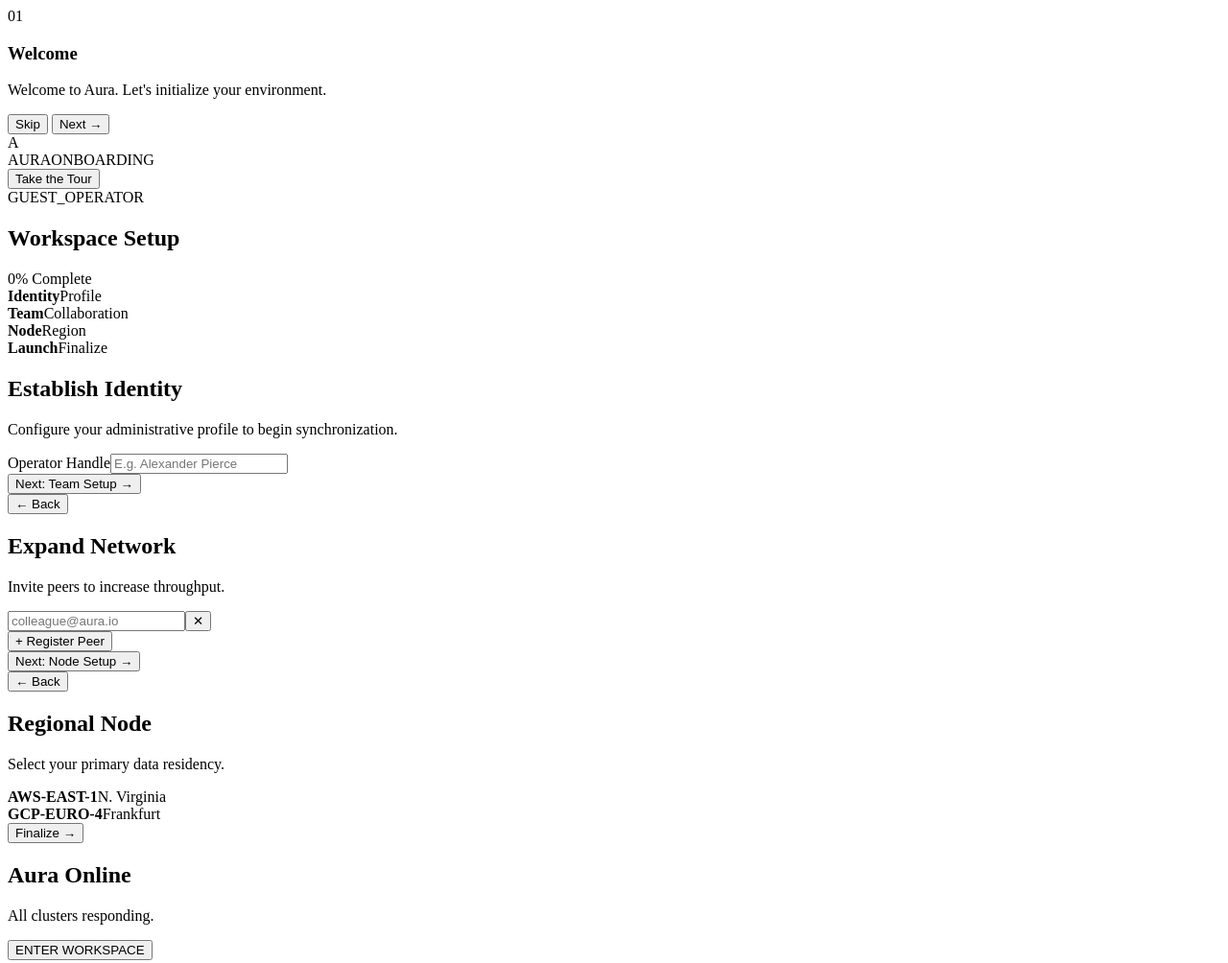
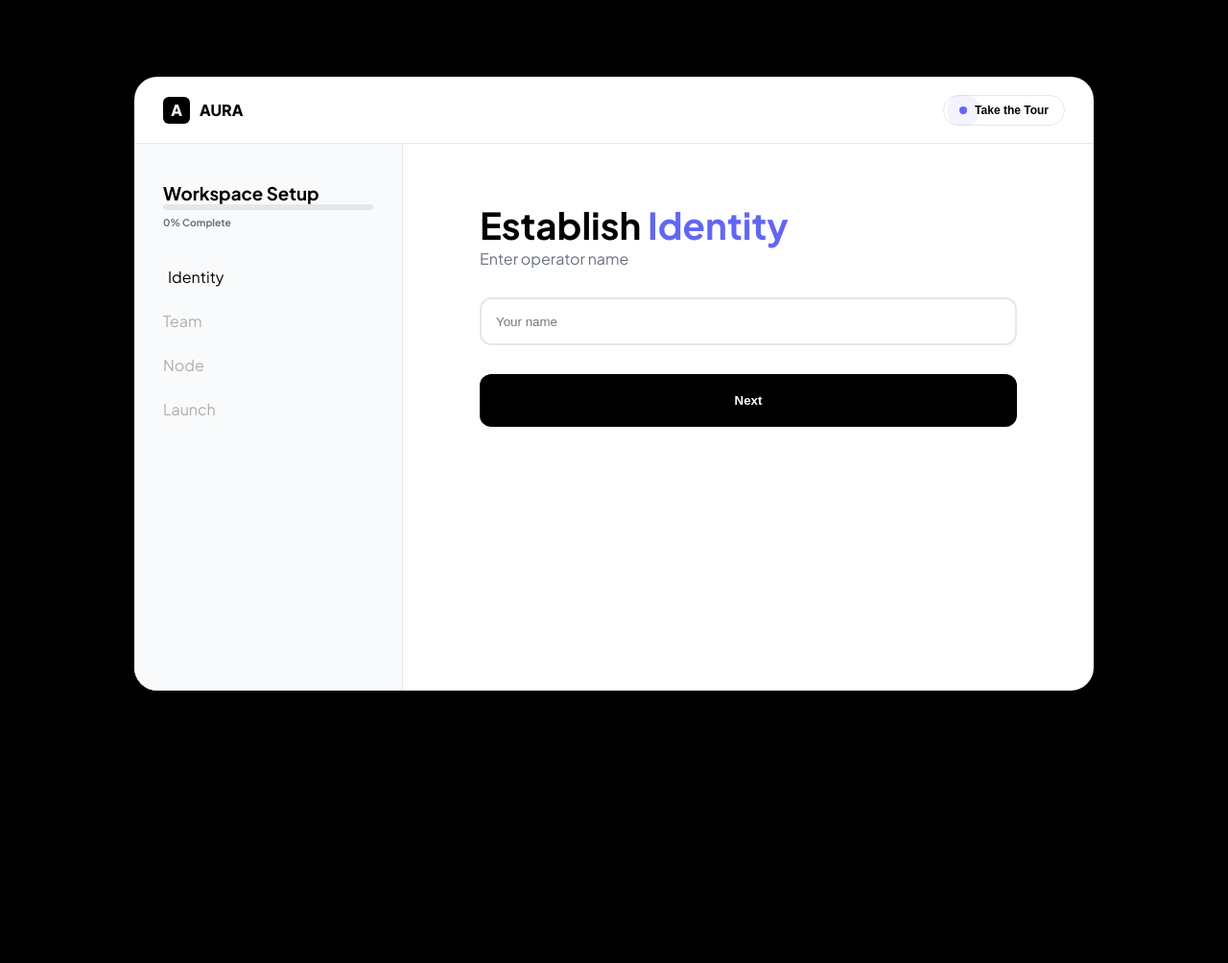
Before and after one commit to Anjumunnisa939/unify-labs-practice, a plain HTML site: page Day-10/index.html in a window 1280 px wide. Shown: the whole page at 96% size. After the commit the page ends 800 px from the top, so only its background shows below. Drawn offline with Linux system fonts and the light colour scheme.

Commit message:
🚀 Day 10 - index.html - 00:02:25

```diff
--- a/Day-10/index.html
+++ b/Day-10/index.html
@@ -1,59 +1,140 @@
+<!DOCTYPE html>
+<html lang="en">
+<head>
+  <meta charset="UTF-8" />
+  <meta name="viewport" content="width=device-width, initial-scale=1.0" />
+  <title>Aura Onboarding</title>
 
-    <!-- KINETIC TOUR PORTAL -->
+  <!-- CSS FILE -->
+  <link rel="stylesheet" href="style.css">
+
+  <!-- GOOGLE FONTS -->
+  <link href="https://fonts.googleapis.com/css2?family=Plus+Jakarta+Sans:wght@400;500;600;700;800&family=JetBrains+Mono:wght@500;700&display=swap" rel="stylesheet">
+</head>
+
+<body>
+
+<!-- TOUR OVERLAY -->
 <div id="tour-portal" class="tour-dim">
-        <div id="spotlight-layer" class="spotlight"></div>
-        <div id="tour-guide" class="guide-tooltip">
-            <div class="g-inner">
-                <header class="g-header"><span id="g-step-idx">01</span><h3 id="g-title">Welcome</h3></header>
-                <div class="g-body"><p id="g-text">Welcome to Aura. Let's initialize your environment.</p></div>
-                <footer class="g-footer">
-                    <button class="g-skip" onclick="Tour.end()">Skip</button>
-                    <button class="g-next" id="tour-next-btn" onclick="Tour.next()">Next &rarr;</button>
-                </footer>
-            </div>
+  <div class="guide-tooltip">
+    <h3 id="g-title">Welcome</h3>
+    <p id="g-text">This is Aura onboarding tour.</p>
+    <button onclick="Tour.end()">Close</button>
   </div>
 </div>
 
 <div class="aura-shell">
+
+  <!-- HEADER -->
   <header class="aura-header">
-            <div class="a-brand"><div class="a-logo">A</div><span>AURA<span>ONBOARDING</span></span></div>
+    <div class="a-brand">
+      <div class="a-logo">A</div>
+      <span>AURA</span>
+    </div>
+
     <div class="a-actions">
-                <button class="a-btn-tour" onclick="Tour.start()"><div class="a-pulse"></div> Take the Tour</button>
-                <div class="a-user"><span id="op-badge">GUEST_OPERATOR</span><div class="a-avatar"></div></div>
+      <button class="a-btn-tour" onclick="Tour.start()">
+        <div class="a-pulse"></div>
+        Take the Tour
+      </button>
     </div>
   </header>
 
+  <!-- CONTENT -->
   <main class="aura-content">
+
+    <!-- SIDEBAR -->
     <aside class="aura-sidebar">
-                <div class="s-header"><h2>Workspace Setup</h2><div class="s-progress"><div class="s-p-bar"><div class="s-p-fill" id="f-progress"></div></div><span id="p-label">0% Complete</span></div></div>
+      <h3>Workspace Setup</h3>
+
+      <div class="s-p-bar">
+        <div class="s-p-fill" id="progress"></div>
+      </div>
+      <span id="p-label">0% Complete</span>
+
       <nav class="s-nav">
-                    <div class="s-item active" data-step="1"><div class="s-dot"></div><div class="s-text"><strong>Identity</strong><span>Profile</span></div></div>
-                    <div class="s-item" data-step="2"><div class="s-dot"></div><div class="s-text"><strong>Team</strong><span>Collaboration</span></div></div>
-                    <div class="s-item" data-step="3"><div class="s-dot"></div><div class="s-text"><strong>Node</strong><span>Region</span></div></div>
-                    <div class="s-item" data-step="4"><div class="s-dot"></div><div class="s-text"><strong>Launch</strong><span>Finalize</span></div></div>
+        <div class="s-item active">Identity</div>
+        <div class="s-item">Team</div>
+        <div class="s-item">Node</div>
+        <div class="s-item">Launch</div>
       </nav>
     </aside>
 
+    <!-- STAGE -->
     <section class="aura-stage">
-                <div class="pane active" id="pane-1">
-                    <div class="p-intro"><h1>Establish <span>Identity</span></h1><p>Configure your administrative profile to begin synchronization.</p></div>
-                    <div class="f-group"><label>Operator Handle</label><input type="text" id="op-name" placeholder="E.g. Alexander Pierce"></div>
-                    <footer class="p-footer"><button class="btn-continue" onclick="Flow.next()">Next: Team Setup &rarr;</button></footer>
+
+      <div class="pane active">
+        <div class="p-intro">
+          <h1>Establish <span>Identity</span></h1>
+          <p>Enter operator name</p>
         </div>
-                <div class="pane" id="pane-2">
-                    <div class="p-intro"><button class="btn-back" onclick="Flow.back()">&larr; Back</button><h1>Expand <span>Network</span></h1><p>Invite peers to increase throughput.</p></div>
-                    <div class="t-list" id="t-list"><div class="t-row"><input type="email" placeholder="colleague@aura.io"><button class="t-rem">✕</button></div></div>
-                    <button class="t-add" onclick="Flow.add()">+ Register Peer</button>
-                    <footer class="p-footer"><button class="btn-continue" onclick="Flow.next()">Next: Node Setup &rarr;</button></footer>
+
+        <input type="text" placeholder="Your name" />
+        <button class="btn-continue" onclick="Flow.next()">Next</button>
       </div>
-                <div class="pane" id="pane-3">
-                    <div class="p-intro"><button class="btn-back" onclick="Flow.back()">&larr; Back</button><h1>Regional <span>Node</span></h1><p>Select your primary data residency.</p></div>
-                    <div class="n-grid"><div class="n-card active"><strong>AWS-EAST-1</strong><span>N. Virginia</span></div><div class="n-card"><strong>GCP-EURO-4</strong><span>Frankfurt</span></div></div>
-                    <footer class="p-footer"><button class="btn-continue" onclick="Flow.next()">Finalize &rarr;</button></footer>
+
+      <div class="pane">
+        <div class="p-intro">
+          <h1>Team <span>Setup</span></h1>
         </div>
-                <div class="pane" id="pane-4">
-                    <div class="p-launch"><div class="l-orb"></div><h1>Aura <span>Online</span></h1><p>All clusters responding.</p><button class="btn-launch" onclick="location.reload()">ENTER WORKSPACE</button></div>
+        <button class="btn-continue" onclick="Flow.next()">Next</button>
       </div>
+
+      <div class="pane">
+        <div class="p-intro">
+          <h1>Select <span>Node</span></h1>
+        </div>
+        <button class="btn-continue" onclick="Flow.next()">Next</button>
+      </div>
+
+      <div class="pane">
+        <div class="p-launch">
+          <div class="l-orb"></div>
+          <h1>Aura <span>Online</span></h1>
+        </div>
+      </div>
+
     </section>
+
   </main>
 </div>
+
+<!-- JS (INSIDE HTML AS REQUESTED) -->
+<script>
+  const panes = document.querySelectorAll('.pane');
+  const steps = document.querySelectorAll('.s-item');
+  const progress = document.getElementById('progress');
+  const label = document.getElementById('p-label');
+
+  let step = 0;
+
+  const Flow = {
+    next() {
+      if (step < panes.length - 1) {
+        panes[step].classList.remove('active');
+        steps[step].classList.remove('active');
+
+        step++;
+
+        panes[step].classList.add('active');
+        steps[step].classList.add('active');
+
+        const percent = Math.round((step / (panes.length - 1)) * 100);
+        progress.style.width = percent + '%';
+        label.textContent = percent + '% Complete';
+      }
+    }
+  };
+
+  const Tour = {
+    start() {
+      document.getElementById('tour-portal').style.display = 'block';
+    },
+    end() {
+      document.getElementById('tour-portal').style.display = 'none';
+    }
+  };
+</script>
+
+</body>
+</html>
--- a/Day-10/style.css
+++ b/Day-10/style.css
@@ -1,59 +1,228 @@
+:root{
+  --primary:#000;
+  --brand:#6366f1;
+  --bg:#fff;
+  --bg-alt:#f9fafb;
+  --border:#e5e7eb;
+  --text:#111827;
+  --text-muted:#6b7280;
+  --radius-xl:24px;
+  --radius-md:12px;
+}
 
-    @import url('https://fonts.googleapis.com/css2?family=Plus+Jakarta+Sans:wght@400;500;600;700;800&family=JetBrains+Mono:wght@500;700&display=swap');
+*{box-sizing:border-box;margin:0;padding:0}
 
-    :root {
-        --primary: #000000; --brand: #6366f1; --bg: #ffffff; --bg-alt: #f9fafb; --border: #e5e7eb;
-        --text: #111827; --text-muted: #6b7280; --radius-xl: 24px; --radius-md: 12px;
-    }
+body{
+  font-family:'Plus Jakarta Sans',sans-serif;
+  background:#000;
+  height:100vh;
+  display:flex;
+  align-items:center;
+  justify-content:center;
+}
 
-    * { box-sizing: border-box; margin: 0; padding: 0; }
-    body { font-family: 'Plus Jakarta Sans', sans-serif; background: #000; height: 100vh; display: flex; align-items: center; justify-content: center; overflow: hidden; }
+button{
+  border:none;
+  cursor:pointer;
+  background:none;
+}
 
-    .aura-shell { width: 95%; max-width: 1000px; height: 80vh; background: var(--bg); border-radius: var(--radius-xl); display: flex; flex-direction: column; overflow: hidden; box-shadow: 0 40px 100px rgba(0,0,0,0.5); position: relative; }
+.aura-shell{
+  width:95%;
+  max-width:1000px;
+  height:80vh;
+  background:var(--bg);
+  border-radius:var(--radius-xl);
+  box-shadow:0 40px 100px rgba(0,0,0,.5);
+  display:flex;
+  flex-direction:column;
+  overflow:hidden;
+}
 
-    .aura-header { height: 70px; border-bottom: 1px solid var(--border); display: flex; justify-content: space-between; align-items: center; padding: 0 30px; }
-    .a-brand { display: flex; align-items: center; gap: 10px; font-weight: 800; }
-    .a-logo { width: 28px; height: 28px; background: #000; color: #fff; border-radius: 6px; display: flex; align-items: center; justify-content: center; }
-    .a-brand span span { color: var(--text-muted); font-size: 0.6rem; margin-left: 8px; font-family: 'JetBrains Mono'; }
+.aura-header{
+  height:70px;
+  padding:0 30px;
+  border-bottom:1px solid var(--border);
+  display:flex;
+  align-items:center;
+  justify-content:space-between;
+}
 
-    .a-actions { display: flex; align-items: center; gap: 20px; }
-    .a-btn-tour { font-size: 0.75rem; font-weight: 700; color: var(--text-muted); padding: 8px 16px; border: 1.5px solid var(--border); border-radius: 50px; display: flex; align-items: center; gap: 8px; }
-    .a-pulse { width: 8px; height: 8px; background: var(--brand); border-radius: 50%; animation: p-kf 2s infinite; }
-    @keyframes p-kf { 0% { box-shadow: 0 0 0 0 rgba(99,102,241,0.4); } 100% { box-shadow: 0 0 0 15px rgba(99,102,241,0); } }
+.a-brand{
+  display:flex;
+  align-items:center;
+  gap:10px;
+  font-weight:800;
+}
 
-    .aura-content { flex: 1; display: grid; grid-template-columns: 280px 1fr; overflow: hidden; }
-    .aura-sidebar { background: var(--bg-alt); padding: 40px 30px; border-right: 1px solid var(--border); }
-    .s-header h2 { font-size: 1rem; margin-bottom: 15px; }
-    .s-p-bar { height: 6px; background: #e5e7eb; border-radius: 10px; overflow: hidden; }
-    .s-p-fill { height: 100%; width: 0; background: var(--brand); transition: 0.5s; }
-    #p-label { font-size: 0.65rem; color: var(--text-muted); font-weight: 700; margin-top: 5px; display: block; }
+.a-logo{
+  width:28px;
+  height:28px;
+  background:#000;
+  color:#fff;
+  border-radius:6px;
+  display:flex;
+  align-items:center;
+  justify-content:center;
+}
 
-    .s-nav { margin-top: 40px; display: flex; flex-direction: column; gap: 25px; }
-    .s-item { display: flex; align-items: center; gap: 15px; opacity: 0.3; transition: 0.3s; }
-    .s-item.active { opacity: 1; transform: translateX(5px); }
-    .s-dot { width: 12px; height: 12px; border: 2px solid #000; border-radius: 50%; background: #fff; }
-    .s-item.active .s-dot { background: #000; }
-    .s-text strong { display: block; font-size: 0.85rem; }
-    .s-text span { font-size: 0.7rem; color: var(--text-muted); }
+.a-btn-tour{
+  font-size:.75rem;
+  font-weight:700;
+  padding:8px 16px;
+  border:1.5px solid var(--border);
+  border-radius:50px;
+  display:flex;
+  align-items:center;
+  gap:8px;
+}
 
-    .aura-stage { padding: 60px 80px; overflow-y: auto; }
-    .pane { display: none; }
-    .pane.active { display: block; animation: side-in 0.4s ease-out; }
-    @keyframes side-in { from { opacity: 0; transform: translateX(20px); } to { opacity: 1; transform: translateX(0); } }
+.a-pulse{
+  width:8px;
+  height:8px;
+  background:var(--brand);
+  border-radius:50%;
+  animation:pulse 2s infinite;
+}
 
-    .p-intro h1 { font-size: 2.5rem; margin-bottom: 10px; letter-spacing: -1px; }
-    .p-intro h1 span { color: var(--brand); }
-    .p-intro p { color: var(--text-muted); margin-bottom: 40px; }
+@keyframes pulse{
+  0%{box-shadow:0 0 0 0 rgba(99,102,241,.4)}
+  100%{box-shadow:0 0 0 15px rgba(99,102,241,0)}
+}
 
-    .f-group label { font-size: 0.7rem; font-weight: 700; text-transform: uppercase; color: var(--text-muted); display: block; margin-bottom: 8px; }
-    input { width: 100%; height: 50px; padding: 0 15px; border: 2px solid var(--border); border-radius: var(--radius-md); font-size: 1rem; }
-    input:focus { border-color: var(--brand); outline: none; }
+.aura-content{
+  flex:1;
+  display:grid;
+  grid-template-columns:280px 1fr;
+}
 
-    .btn-continue { width: 100%; height: 55px; background: #000; color: #fff; border-radius: var(--radius-md); font-weight: 800; margin-top: 30px; }
+.aura-sidebar{
+  background:var(--bg-alt);
+  padding:40px 30px;
+  border-right:1px solid var(--border);
+}
 
-    .l-orb { width: 80px; height: 80px; background: var(--brand); border-radius: 50%; margin: 0 auto 30px; box-shadow: 0 0 50px rgba(99,102,241,0.5); }
-    .p-launch { text-align: center; padding-top: 40px; }
+.s-p-bar{
+  height:6px;
+  background:#e5e7eb;
+  border-radius:10px;
+  overflow:hidden;
+}
 
-    .tour-dim { position: fixed; inset: 0; background: rgba(0,0,0,0.7); z-index: 10000; display: none; }
-    .spotlight { position: absolute; border-radius: 12px; box-shadow: 0 0 0 9999px rgba(0,0,0,0.7); pointer-events: none; transition: 0.4s; }
-    .guide-tooltip { position: absolute; width: 300px; background: #fff; padding: 25px; border-radius: 15px; z-index: 10001; transition: 0.4s; }
+.s-p-fill{
+  height:100%;
+  width:0%;
+  background:var(--brand);
+  transition:.4s;
+}
+
+#p-label{
+  font-size:.65rem;
+  color:var(--text-muted);
+  font-weight:700;
+  margin-top:6px;
+  display:block;
+}
+
+.s-nav{
+  margin-top:40px;
+  display:flex;
+  flex-direction:column;
+  gap:25px;
+}
+
+.s-item{
+  display:flex;
+  gap:15px;
+  opacity:.3;
+  transition:.3s;
+}
+
+.s-item.active{
+  opacity:1;
+  transform:translateX(5px);
+}
+
+.aura-stage{
+  padding:60px 80px;
+  overflow-y:auto;
+}
+
+.pane{display:none}
+.pane.active{
+  display:block;
+  animation:slide .4s ease;
+}
+
+@keyframes slide{
+  from{opacity:0;transform:translateX(20px)}
+  to{opacity:1;transform:none}
+}
+
+.p-intro h1{
+  font-size:2.4rem;
+}
+
+.p-intro span{
+  color:var(--brand);
+}
+
+.p-intro p{
+  color:var(--text-muted);
+  margin-bottom:30px;
+}
+
+input{
+  width:100%;
+  height:50px;
+  padding:0 15px;
+  border:2px solid var(--border);
+  border-radius:var(--radius-md);
+}
+
+input:focus{
+  border-color:var(--brand);
+  outline:none;
+}
+
+.btn-continue{
+  width:100%;
+  height:55px;
+  background:#000;
+  color:#fff;
+  border-radius:var(--radius-md);
+  font-weight:800;
+  margin-top:30px;
+}
+
+.l-orb{
+  width:80px;
+  height:80px;
+  background:var(--brand);
+  border-radius:50%;
+  margin:0 auto 30px;
+  box-shadow:0 0 50px rgba(99,102,241,.5);
+}
+
+.p-launch{
+  text-align:center;
+}
+
+.tour-dim{
+  position:fixed;
+  inset:0;
+  background:rgba(0,0,0,.7);
+  display:none;
+  z-index:9999;
+}
+
+.guide-tooltip{
+  position:absolute;
+  top:50%;
+  left:50%;
+  transform:translate(-50%,-50%);
+  width:320px;
+  background:#fff;
+  padding:25px;
+  border-radius:15px;
+}
```
Lines whose indentation alone changed are shown as unchanged.
